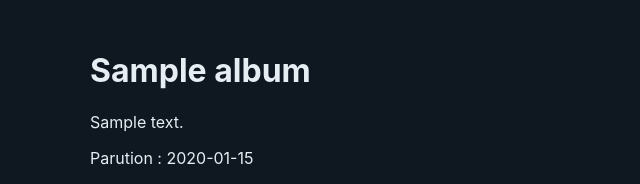
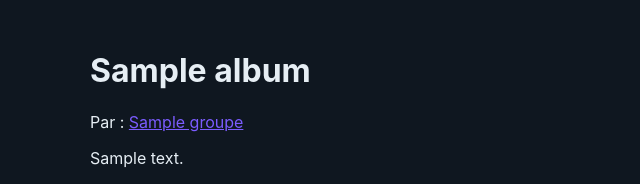
Before and after one commit to DanieldelaCueva/the-wave-project, a Flask app: template src/templates/general/album.html in a window 1280 px wide. Shown: the part 69-253 px from the top of the page, without its empty margins (0-640 px from the left). Run offline with Flask 3, Linux system fonts and the light colour scheme; the template is opened without the code that fills it: most values are stand-ins (such as "Sample title", 1, 10 or a date in 2020); some libraries are stand-ins or nearby versions.

Commit message:
integration des derniers details

```diff
--- a/src/main.py
+++ b/src/main.py
@@ -512,10 +512,11 @@ def groupe(pseudo, idgroupe):
             offset = (page - 1) * par_page
 
 
-            cur.execute("""SELECT m.idMorceau AS idmorceau, m.titre AS titre, m.dureeMorceau AS duree, c.ordreDsAlbum AS ordrealbum
+            cur.execute("""SELECT m.idMorceau AS idmorceau, m.titre AS titre, m.dureeMorceau AS duree, c.ordreDsAlbum AS ordrealbum, a.titre AS titre_album
                            FROM joue j
                            JOIN morceau m ON j.idMorceau = m.idMorceau
                            LEFT JOIN compose c ON c.idMorceau = m.idMorceau
+                           LEFT JOIN album a ON c.idAlbum = a.idAlbum
                            WHERE j.idGroupe = %s
                            ORDER BY m.dPublication DESC NULLS LAST, m.titre
                            LIMIT %s OFFSET %s;""", (idgroupe, par_page, offset))
@@ -882,7 +883,7 @@ def recherche(pseudo):
                             page = total_pages
                         offset = (page - 1) * par_page
 
-                        cur.execute("""SELECT idArtiste AS idartiste, prenom || ' ' || nom AS nom, nationalite
+                        cur.execute("""SELECT idArtiste AS idartiste, TRIM(COALESCE(prenom, '') || ' ' || COALESCE(nom, '')) AS nom, nationalite
                                        FROM Artiste
                                        WHERE nom ILIKE %s OR prenom ILIKE %s
                                        ORDER BY nom
@@ -977,8 +978,10 @@ def album(pseudo, idalbum):
 
             idalbum = bon_id
 
-            cur.execute("""SELECT al.idAlbum AS idalbum, al.titre AS titre, al.descAlbum AS description, encode(al.imCouverture, 'base64') AS couverture, al.dParution AS dateparution
+            cur.execute("""SELECT al.idAlbum AS idalbum, al.titre AS titre, al.descAlbum AS description, encode(al.imCouverture, 'base64') AS couverture, al.dParution AS dateparution, g.idGroupe AS idgroupe, g.nom AS groupe
                            FROM album al
+                           LEFT JOIN publie p ON p.idAlbum = al.idAlbum
+                           LEFT JOIN groupe g ON g.idGroupe = p.idGroupe
                            WHERE al.idAlbum = %s;""", (idalbum,))
             album = cur.fetchone()
 
--- a/src/templates/general/album.html
+++ b/src/templates/general/album.html
@@ -2,6 +2,14 @@
 {% block content %}
 
 <h1>{{ album.titre }}</h1>
+{% if album.idgroupe %}
+  <p>
+    Par :
+    <a href="{{ url_for('groupe', idgroupe=album.idgroupe) }}" class="username">
+      {{ album.groupe }}
+    </a>
+  </p>
+{% endif %}
 <p>{{ album.description }}</p>
 <p>Parution : {{ album.dateparution }}</p>
 
--- a/src/templates/general/recherche.html
+++ b/src/templates/general/recherche.html
@@ -130,7 +130,7 @@ block content %}
           {% if p.description %}
             <p>{{ p.description }}</p>
           {% endif %}
-          <p><i>par {{ p.pseudocreateur }}</i></p>
+          <p><i>par @{{ p.pseudocreateur }}</i></p>
         </div>
       </a>
     {% else %}
```
Also changed, not shown: src/templates/general/groupe.html (+18 -12 lines).
